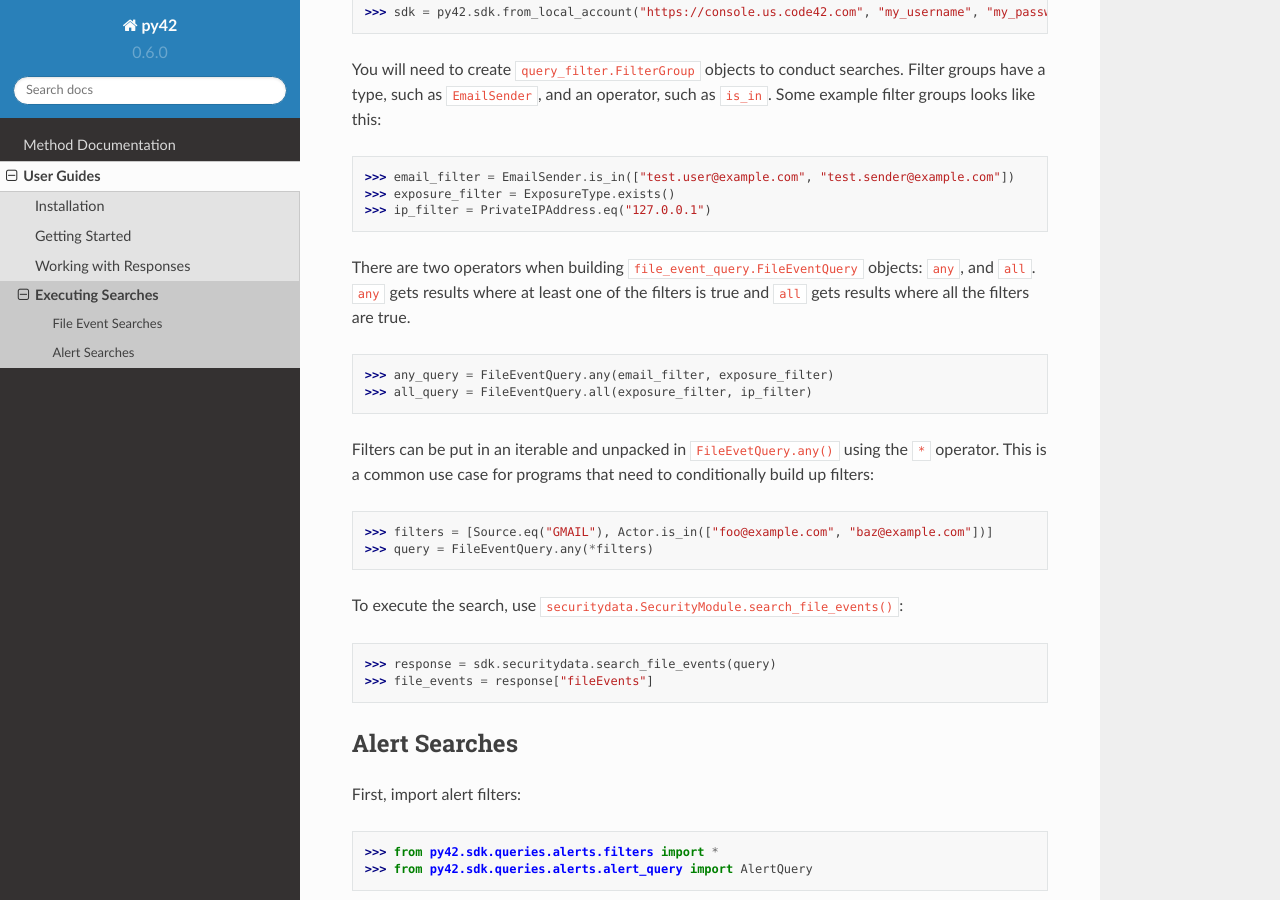
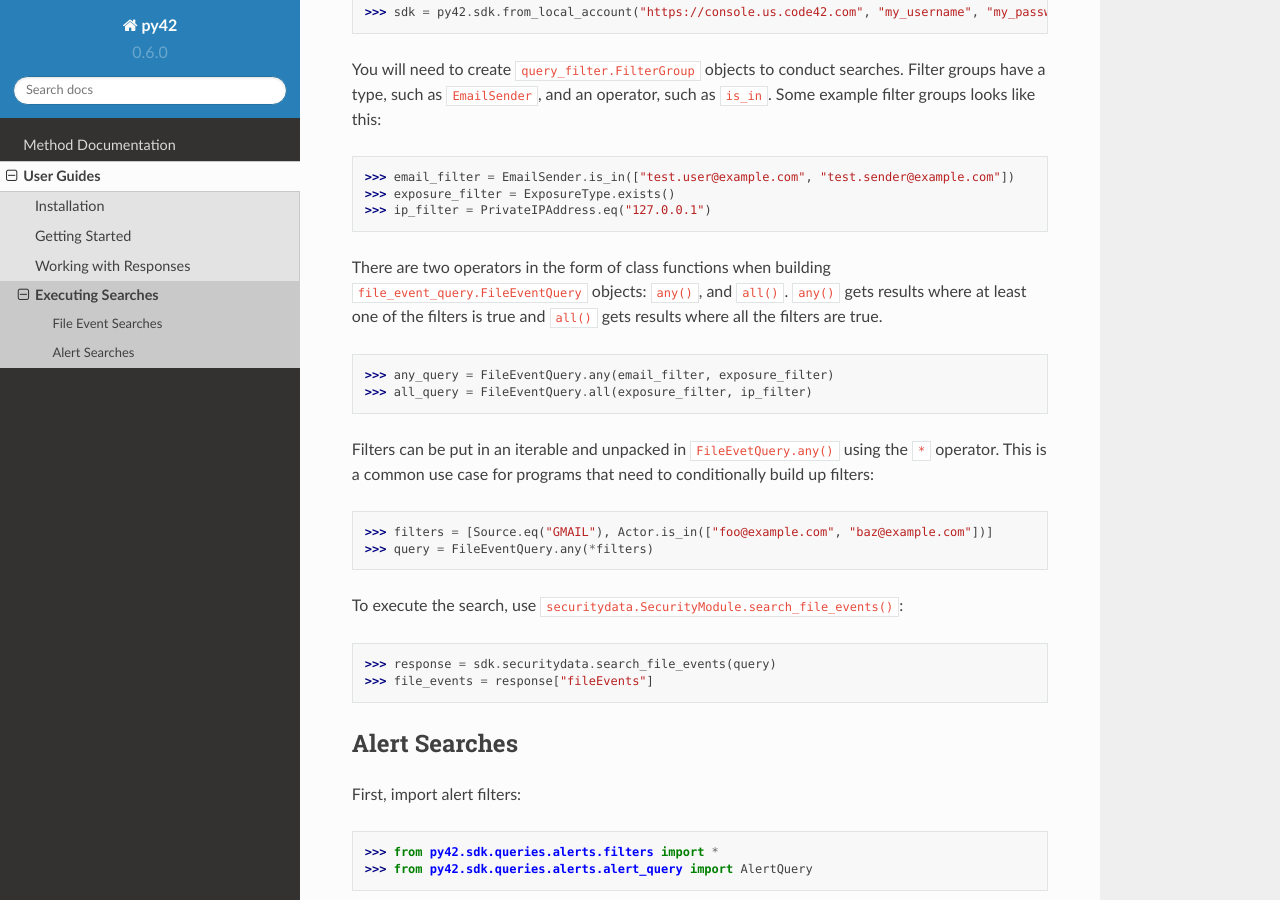
Before and after one commit to code42/py42, a Sphinx documentation site: the page built from docs/userguides/searches.md, in a window 1280 px wide and 900 px high, scrolled down 340 px. Built offline with Sphinx 7.4.7 and the Read the Docs theme 2.0.0, drawn with Linux system fonts in a browser that asks for light colours; the version number is read from the project's files by our own code.

Commit message:
Update how you refer to any and all

```diff
--- a/docs/userguides/searches.md
+++ b/docs/userguides/searches.md
@@ -17,8 +17,9 @@ such as `EmailSender`, and an operator, such as `is_in`. Some example filter gro
     >>> exposure_filter = ExposureType.exists()
     >>> ip_filter = PrivateIPAddress.eq("127.0.0.1")
 
-There are two operators when building `file_event_query.FileEventQuery` objects: `any`, and `all`.
-`any` gets results where at least one of the filters is true and `all` gets results where all the filters are true.
+There are two operators in the form of class functions when building `file_event_query.FileEventQuery` objects:
+`any()`, and `all()`.
+`any()` gets results where at least one of the filters is true and `all()` gets results where all the filters are true.
 
     >>> any_query = FileEventQuery.any(email_filter, exposure_filter)
     >>> all_query = FileEventQuery.all(exposure_filter, ip_filter)
```
